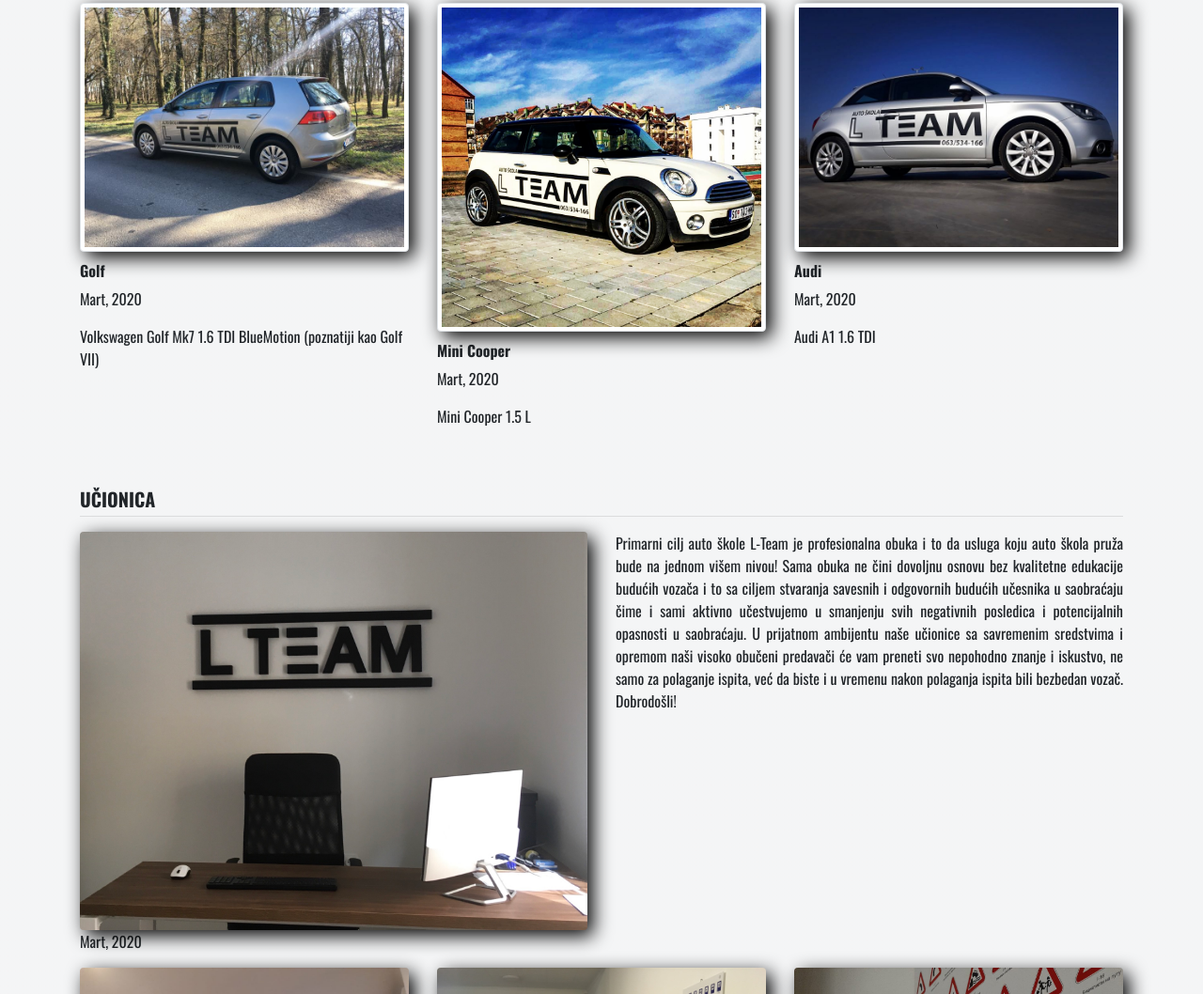
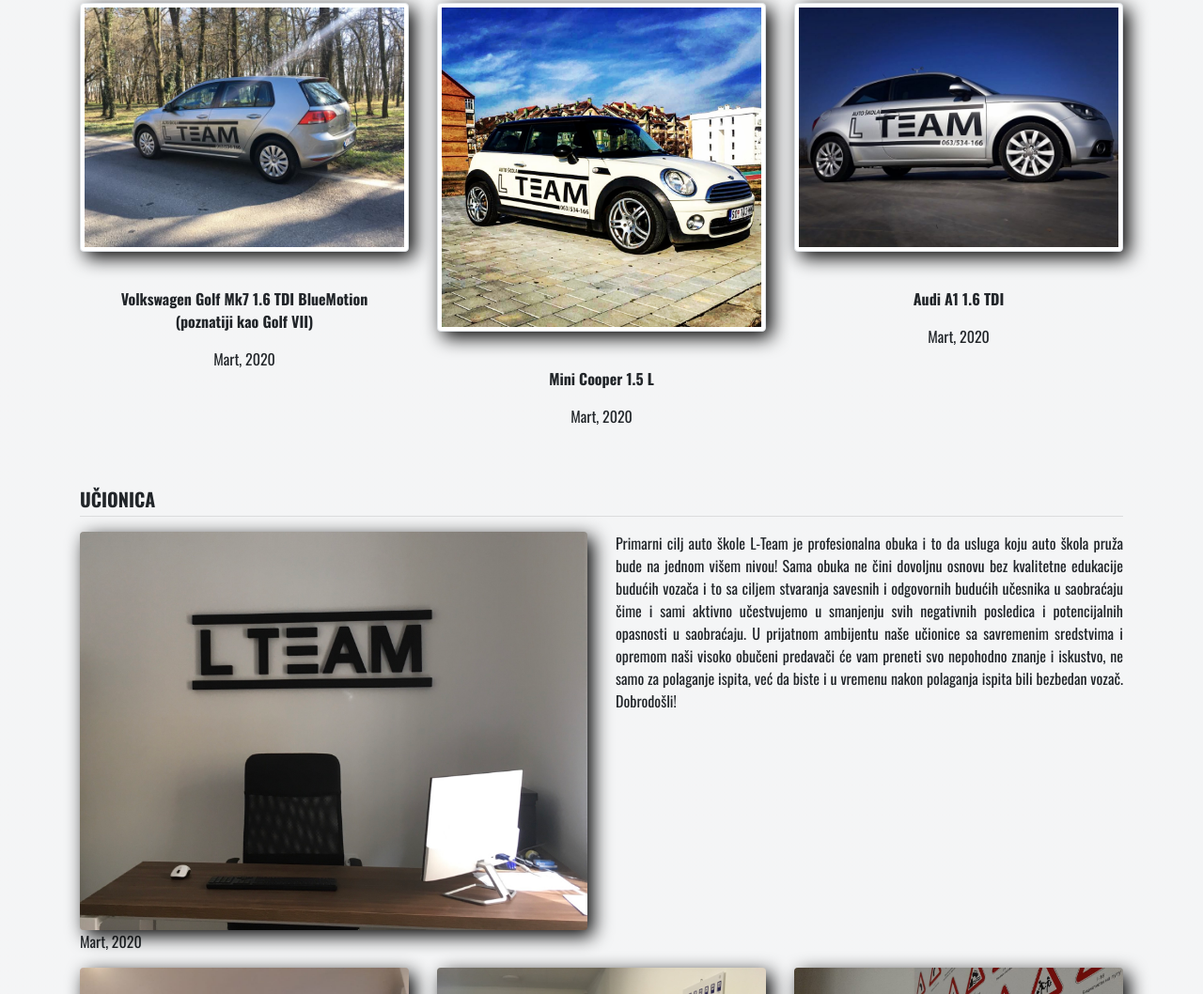
Before and after one commit to SlobodanDodic/lteam.rs, a plain HTML site: page index.html in a window 1280 px wide. Shown: the part 1397-2455 px from the top of the page at 94% size. Drawn offline with nearby package versions, Linux system fonts and the light colour scheme; a web font is replaced by a local one.

Commit message:
Cars update

```diff
--- a/index.html
+++ b/index.html
@@ -155,21 +155,19 @@
         <div class="row">
             <div class="col-12 col-lg-4">
                 <img class="img-fluid img-thumbnail" src="imgs/cars/golf.jpeg" alt="Golf">
-                <p class="font-weight-bold pt-2">Golf</p>
-                <p>Mart, 2020</p>
-                <p>Volkswagen Golf Mk7 1.6 TDI BlueMotion (poznatiji kao Golf VII)</p>
+                <p class="font-weight-bold pt-5 text-center">Volkswagen Golf Mk7 1.6 TDI BlueMotion <br>(poznatiji kao
+                    Golf VII)</p>
+                <p class="text-center">Mart, 2020</p>
             </div>
             <div class="col-12 col-lg-4">
                 <img class="img-fluid img-thumbnail" src="imgs/cars/cooper.jpg" alt="Mini Cooper">
-                <p class="font-weight-bold pt-2">Mini Cooper</p>
-                <p>Mart, 2020</p>
-                <p>Mini Cooper 1.5 L</p>
+                <p class="font-weight-bold pt-5 text-center">Mini Cooper 1.5 L</p>
+                <p class="text-center">Mart, 2020</p>
             </div>
             <div class="col-12 col-lg-4">
                 <img class="img-fluid img-thumbnail" src="imgs/cars/audi.jpg" alt="Audi">
-                <p class="font-weight-bold pt-2">Audi</p>
-                <p>Mart, 2020</p>
-                <p>Audi A1 1.6 TDI</p>
+                <p class="font-weight-bold pt-5 text-center">Audi A1 1.6 TDI</p>
+                <p class="text-center">Mart, 2020</p>
             </div>
         </div>
 
```
